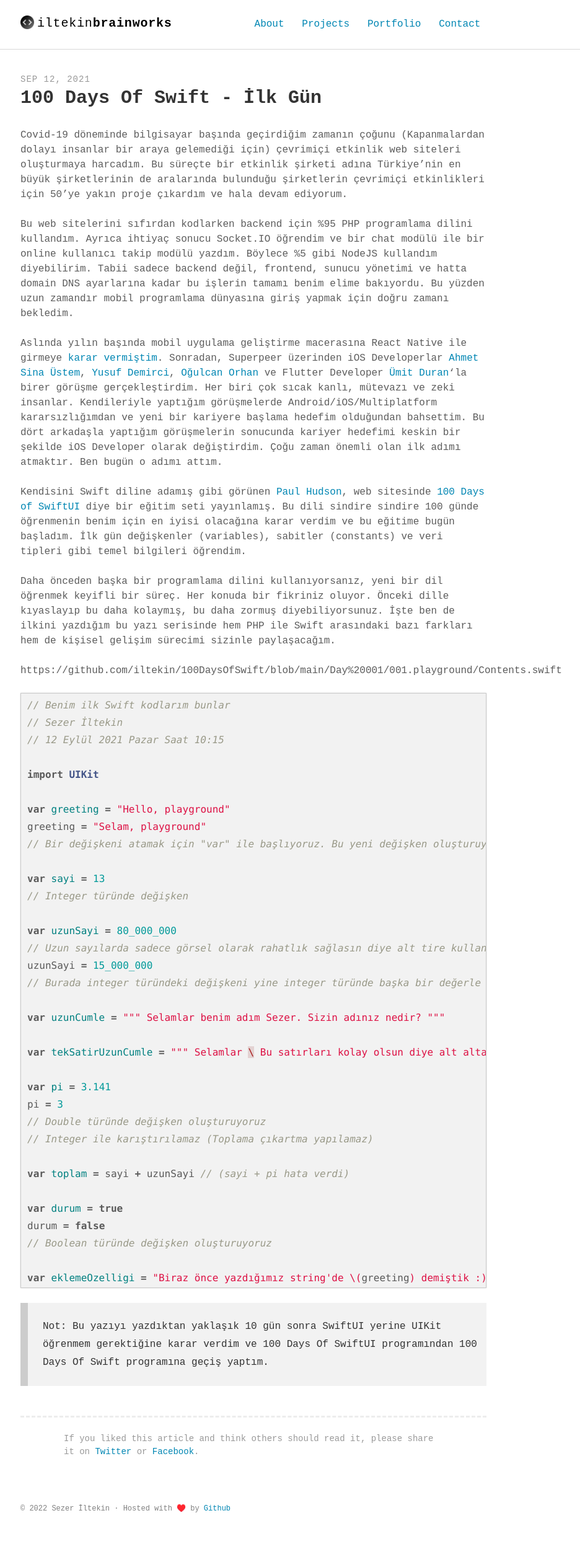
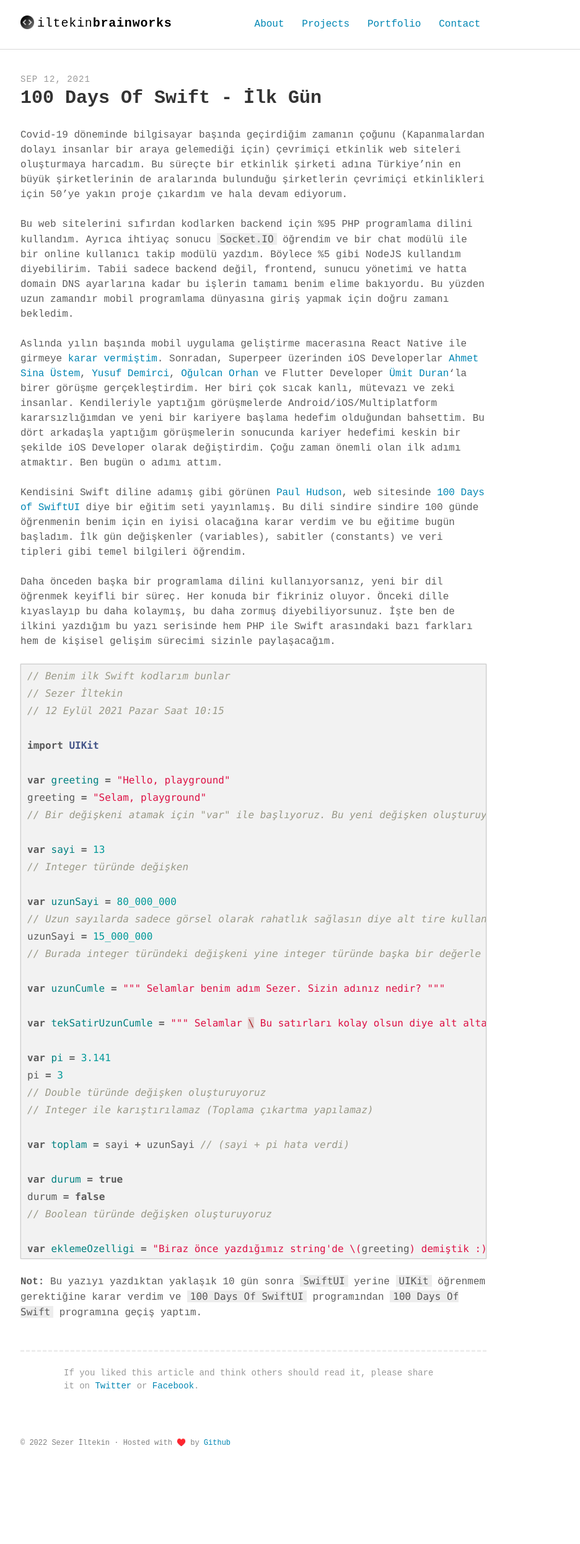
Before and after one commit to iltekin/iltekin.github.io, a Jekyll site: the page built from _posts/2021-09-12-100-days-of-swift-ilk-gun.md, in a window 1280 px wide. Shown: the whole page at 62% size, without its empty margins (231-1167 px from the left). Built offline with Jekyll 4.4.1, drawn with Linux system fonts in a browser that asks for light colours; some web fonts are replaced; after the commit the page ends 2385 px from its top, so only the background shows below that.

````diff
--- a/_posts/2021-09-12-100-days-of-swift-ilk-gun.md
+++ b/_posts/2021-09-12-100-days-of-swift-ilk-gun.md
@@ -8,15 +8,13 @@
 
 Covid-19 döneminde bilgisayar başında geçirdiğim zamanın çoğunu (Kapanmalardan dolayı insanlar bir araya gelemediği için) çevrimiçi etkinlik web siteleri oluşturmaya harcadım. Bu süreçte bir etkinlik şirketi adına Türkiye’nin en büyük şirketlerinin de aralarında bulunduğu şirketlerin çevrimiçi etkinlikleri için 50’ye yakın proje çıkardım ve hala devam ediyorum.
 
-Bu web sitelerini sıfırdan kodlarken backend için %95 PHP programlama dilini kullandım. Ayrıca ihtiyaç sonucu Socket.IO öğrendim ve bir chat modülü ile bir online kullanıcı takip modülü yazdım. Böylece %5 gibi NodeJS kullandım diyebilirim. Tabii sadece backend değil, frontend, sunucu yönetimi ve hatta domain DNS ayarlarına kadar bu işlerin tamamı benim elime bakıyordu. Bu yüzden uzun zamandır mobil programlama dünyasına giriş yapmak için doğru zamanı bekledim.
+Bu web sitelerini sıfırdan kodlarken backend için %95 PHP programlama dilini kullandım. Ayrıca ihtiyaç sonucu `Socket.IO` öğrendim ve bir chat modülü ile bir online kullanıcı takip modülü yazdım. Böylece %5 gibi NodeJS kullandım diyebilirim. Tabii sadece backend değil, frontend, sunucu yönetimi ve hatta domain DNS ayarlarına kadar bu işlerin tamamı benim elime bakıyordu. Bu yüzden uzun zamandır mobil programlama dünyasına giriş yapmak için doğru zamanı bekledim.
 
 Aslında yılın başında mobil uygulama geliştirme macerasına React Native ile girmeye [karar vermiştim](https://twitter.com/kelimelerbenim/status/1352638073469857793). Sonradan, Superpeer üzerinden iOS Developerlar [Ahmet Sina Üstem](https://superpeer.com/as), [Yusuf Demirci](https://superpeer.com/demirciy), [Oğulcan Orhan](https://superpeer.com/ogulcanor) ve Flutter Developer [Ümit Duran](https://superpeer.com/flutterist)‘la birer görüşme gerçekleştirdim. Her biri çok sıcak kanlı, mütevazı ve zeki insanlar. Kendileriyle yaptığım görüşmelerde Android/iOS/Multiplatform kararsızlığımdan ve yeni bir kariyere başlama hedefim olduğundan bahsettim. Bu dört arkadaşla yaptığım görüşmelerin sonucunda kariyer hedefimi keskin bir şekilde iOS Developer olarak değiştirdim. Çoğu zaman önemli olan ilk adımı atmaktır. Ben bugün o adımı attım.
 
 Kendisini Swift diline adamış gibi görünen [Paul Hudson](https://twitter.com/twostraws), web sitesinde [100 Days of SwiftUI](https://www.hackingwithswift.com/100/swiftui) diye bir eğitim seti yayınlamış. Bu dili sindire sindire 100 günde öğrenmenin benim için en iyisi olacağına karar verdim ve bu eğitime bugün başladım. İlk gün değişkenler (variables), sabitler (constants) ve veri tipleri gibi temel bilgileri öğrendim.
 
 Daha önceden başka bir programlama dilini kullanıyorsanız, yeni bir dil öğrenmek keyifli bir süreç. Her konuda bir fikriniz oluyor. Önceki dille kıyaslayıp bu daha kolaymış, bu daha zormuş diyebiliyorsunuz. İşte ben de ilkini yazdığım bu yazı serisinde hem PHP ile Swift arasındaki bazı farkları hem de kişisel gelişim sürecimi sizinle paylaşacağım.
-
-https://github.com/iltekin/100DaysOfSwift/blob/main/Day%20001/001.playground/Contents.swift
 
 ```swift
 // Benim ilk Swift kodlarım bunlar
@@ -77,4 +75,4 @@
 var sonraYazarim: String
 ```
 
-> Not: Bu yazıyı yazdıktan yaklaşık 10 gün sonra SwiftUI yerine UIKit öğrenmem gerektiğine karar verdim ve 100 Days Of SwiftUI programından 100 Days Of Swift programına geçiş yaptım.
+**Not:** Bu yazıyı yazdıktan yaklaşık 10 gün sonra `SwiftUI` yerine `UIKit` öğrenmem gerektiğine karar verdim ve `100 Days Of SwiftUI` programından `100 Days Of Swift` programına geçiş yaptım.
````
